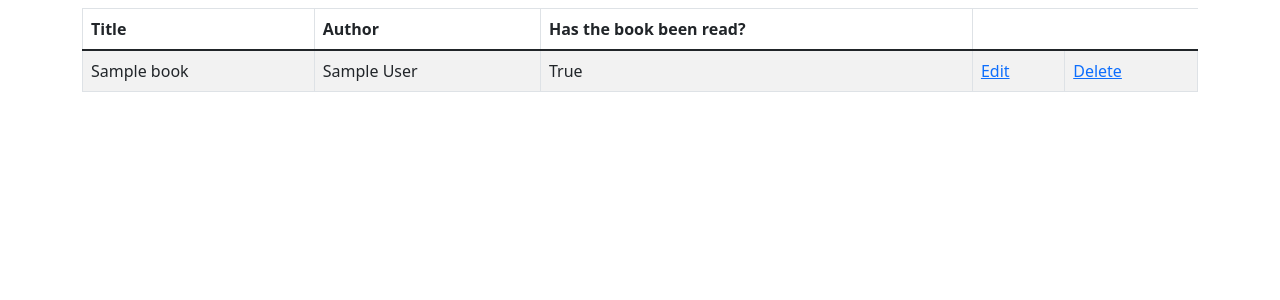
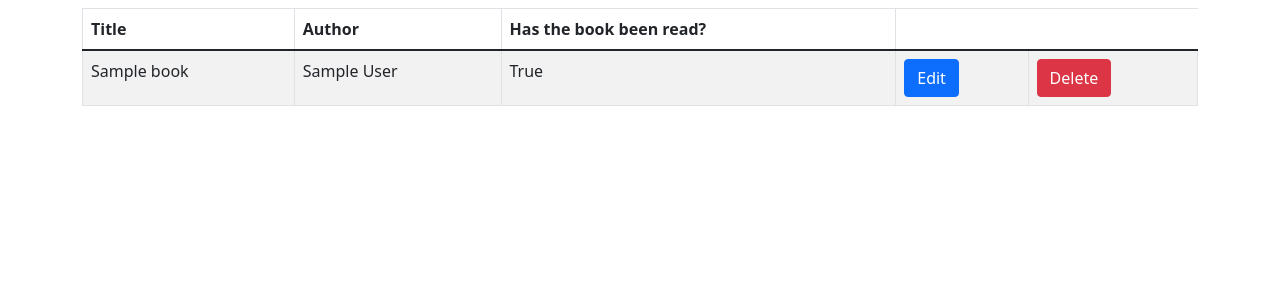
Before and after one commit to gabrieldmdutra/library, a Flask app: page / in a window 1280 px wide. Shown: the top 300 px of the page. Run offline with Flask 3, Linux system fonts and the light colour scheme; tables that the repository leaves empty hold one stand-in row (values such as "Sample post"); parts of the project's set-up code (start-up, migrations or seed data) failed here and were passed over; some libraries are stand-ins or nearby versions.

Commit message:
Add edit and delete buttons

```diff
--- a/templates/list.html
+++ b/templates/list.html
@@ -16,8 +16,8 @@
               <td>{{ book.title }}</td>
               <td>{{ book.author }}</td>
               <td>{{ book.is_read }}</td>
-              <td><a href="{{ url_for('edit', id=book.id) }}">Edit</a></td>
-              <td><a href="{{ url_for('delete', id=book.id) }}">Delete</a></td>
+              <td><a class="btn btn-primary" href="{{ url_for('edit', id=book.id) }}">Edit</a></td>
+              <td><a class="btn btn-danger" href="{{ url_for('delete', id=book.id) }}">Delete</a></td>
            </tr>
            {% endfor %}
         </tbody>
```
